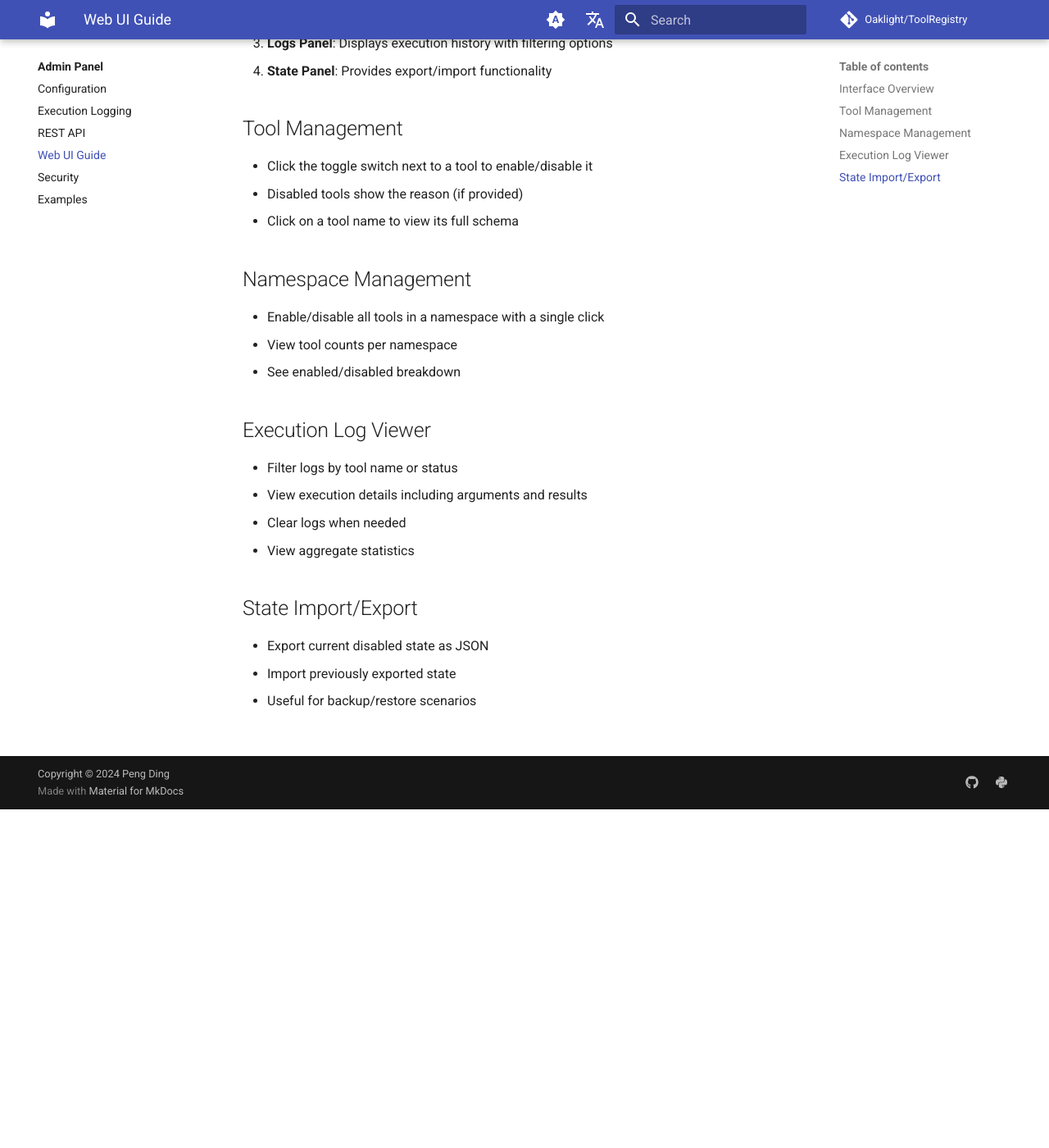
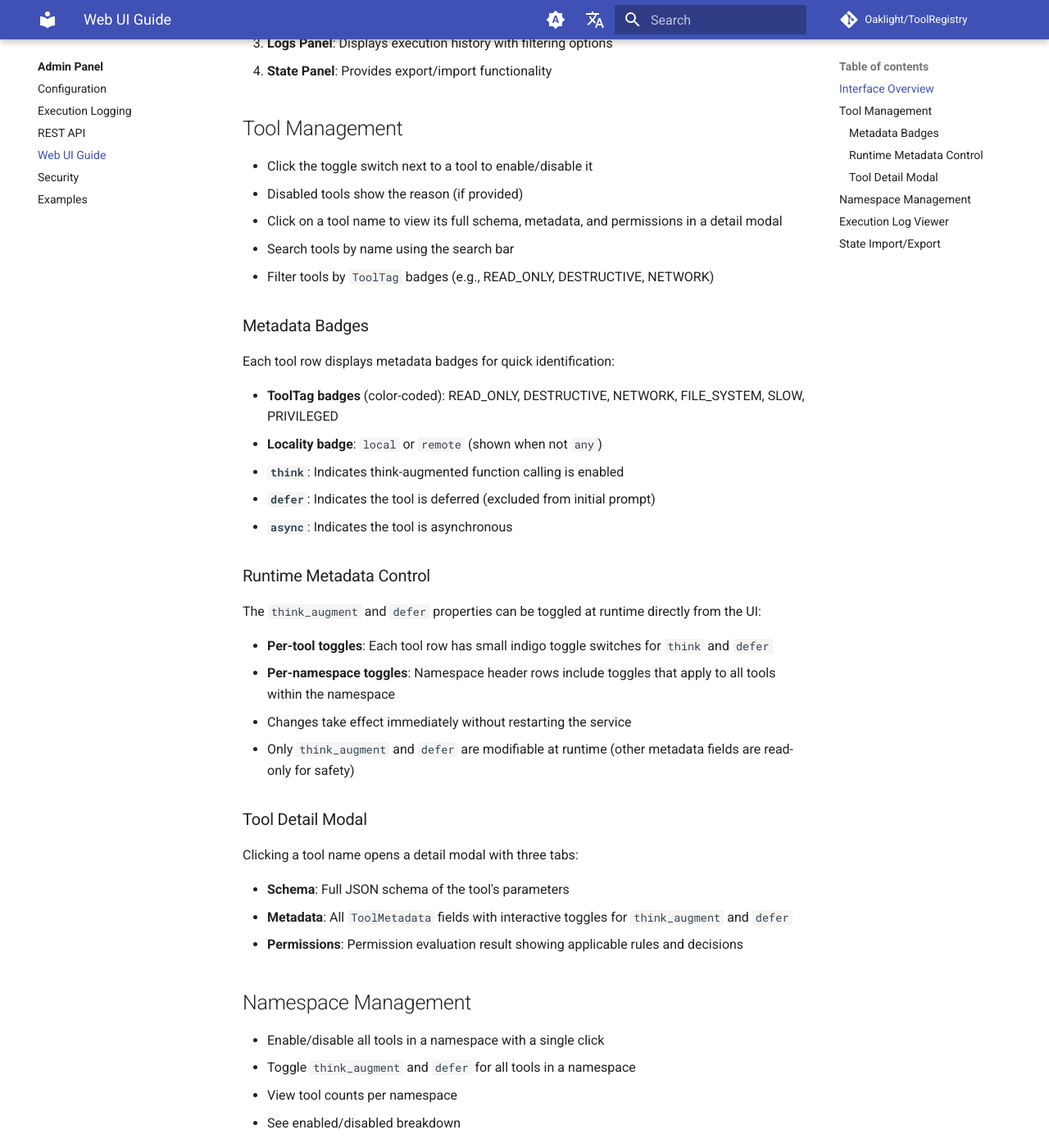
Before and after one commit to Oaklight/ToolRegistry, an MkDocs documentation site: the page built from docs/admin/web-ui.md, in a window 1280 px wide and 1400 px high, scrolled down 413 px. Shown: the whole window at 82% size. Built offline with MkDocs 1.6.1 and Material for MkDocs 9.7.7, drawn with Linux system fonts in a browser that asks for light colours; comment, search, counter and statistics services are not loaded.

Commit message:
docs: add admin panel enrichment and runtime metadata control
- Add changelog entries for PR #133 (admin enrichment) and PR #135 (runtime metadata control)
- Document PATCH endpoints for tool/namespace metadata in REST API reference
- Update Web UI guide with metadata toggles, detail modal, and search/filter features
- Add METADATA_UPDATE event type to events documentation
- Update admin panel overview with new key features

```diff
--- a/docs/admin/web-ui.md
+++ b/docs/admin/web-ui.md
@@ -15,11 +15,41 @@ The web UI is organized into several sections:
 
 - Click the toggle switch next to a tool to enable/disable it
 - Disabled tools show the reason (if provided)
-- Click on a tool name to view its full schema
+- Click on a tool name to view its full schema, metadata, and permissions in a detail modal
+- Search tools by name using the search bar
+- Filter tools by `ToolTag` badges (e.g., READ_ONLY, DESTRUCTIVE, NETWORK)
+
+### Metadata Badges
+
+Each tool row displays metadata badges for quick identification:
+
+- **ToolTag badges** (color-coded): READ_ONLY, DESTRUCTIVE, NETWORK, FILE_SYSTEM, SLOW, PRIVILEGED
+- **Locality badge**: `local` or `remote` (shown when not `any`)
+- **`think`**: Indicates think-augmented function calling is enabled
+- **`defer`**: Indicates the tool is deferred (excluded from initial prompt)
+- **`async`**: Indicates the tool is asynchronous
+
+### Runtime Metadata Control
+
+The `think_augment` and `defer` properties can be toggled at runtime directly from the UI:
+
+- **Per-tool toggles**: Each tool row has small indigo toggle switches for `think` and `defer`
+- **Per-namespace toggles**: Namespace header rows include toggles that apply to all tools within the namespace
+- Changes take effect immediately without restarting the service
+- Only `think_augment` and `defer` are modifiable at runtime (other metadata fields are read-only for safety)
+
+### Tool Detail Modal
+
+Clicking a tool name opens a detail modal with three tabs:
+
+- **Schema**: Full JSON schema of the tool's parameters
+- **Metadata**: All `ToolMetadata` fields with interactive toggles for `think_augment` and `defer`
+- **Permissions**: Permission evaluation result showing applicable rules and decisions
 
 ## Namespace Management
 
 - Enable/disable all tools in a namespace with a single click
+- Toggle `think_augment` and `defer` for all tools in a namespace
 - View tool counts per namespace
 - See enabled/disabled breakdown
 
```
Also changed, not shown: docs/admin/index.md (+4 -2 lines), docs/admin/rest-api.md (+38 -0 lines), docs/api/events.md (+3 -0 lines), docs/changelog.md (+25 -0 lines).
